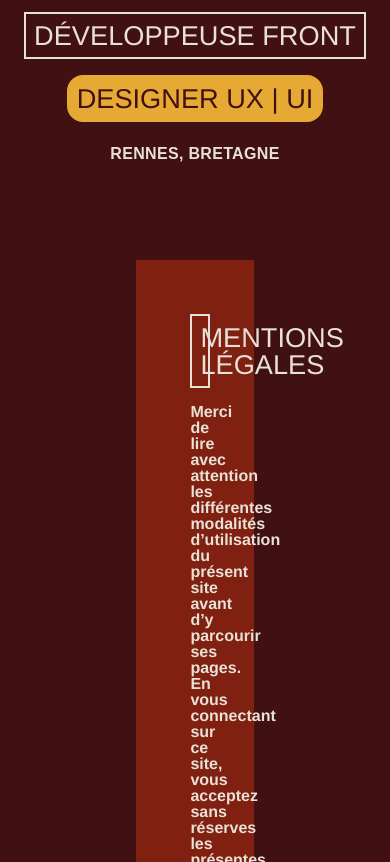
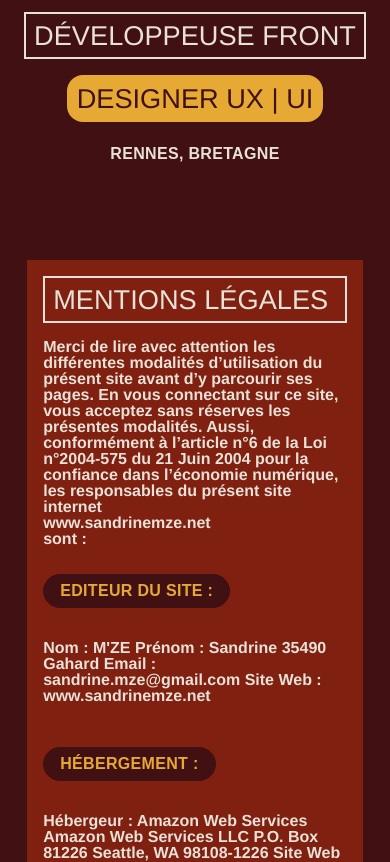
Before and after one commit to liaWrOte/PortfolioMS, a React app: page /#/mentions-legales in a window 390 px wide. Shown: the part 238-1100 px from the top of the page. Built offline with nearby package versions, Linux system fonts and the light colour scheme; a web font is replaced by a local one.

Commit message:
push avant checkout

```diff
--- a/src/components/Legal/index.scss
+++ b/src/components/Legal/index.scss
@@ -8,6 +8,7 @@
     margin-right: (vars.$bigGutter)*5;
     background-color: vars.$lightBrown;
     padding: (vars.$bigGutter)*2;
+    height: auto;
   }
 
   // Responsive tablet
@@ -18,7 +19,10 @@
   .legal {
     grid-template-columns: 1fr;
     grid-template-rows: repeat(5, 1fr);
-    height: 75vh;
+    height: auto;
+    margin-left: vars.$bigGutter;
+    margin-right: vars.$bigGutter;
+    padding: vars.$smallGutter;
     &__square {
 
       &__contact {
```
